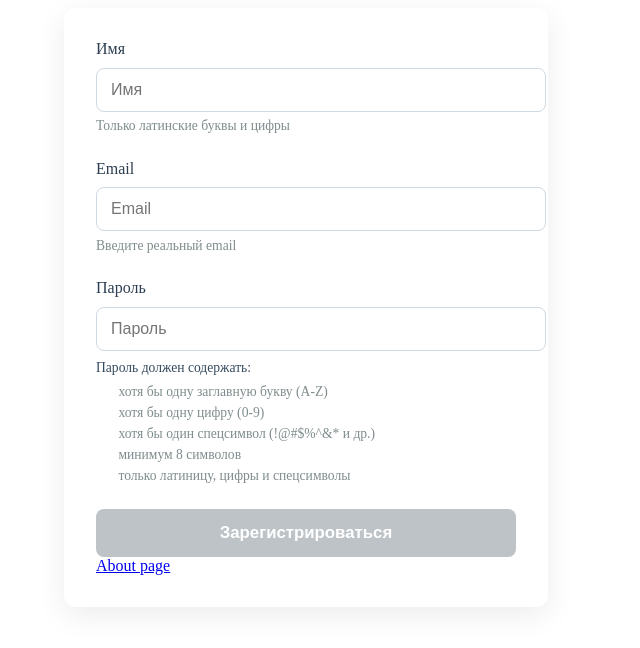
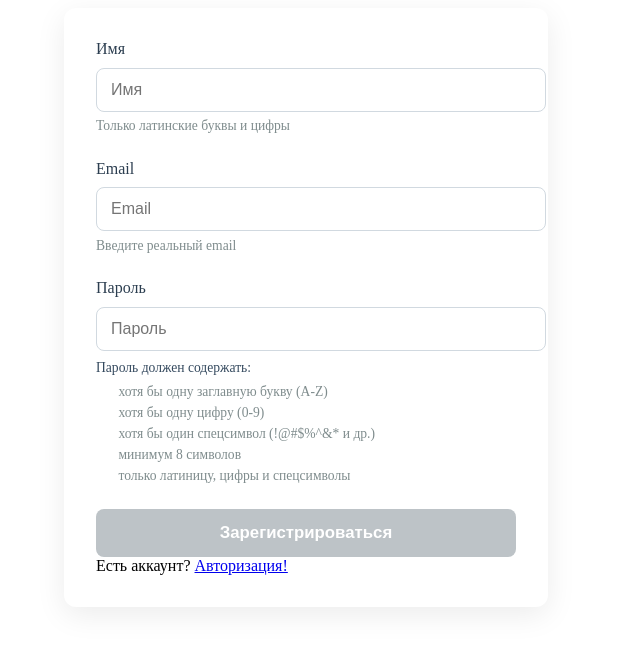
Before and after one commit to K1ra-Python/data-vision-web-app, a Nuxt app: page /register in a window 1280 px wide. Shown: the top 648 px of the page, without its empty margins (334-974 px from the left). Built offline with nearby package versions, Linux system fonts and the light colour scheme.

Commit message:
Изменил с a href на nuxtLink

```diff
--- a/app/components/auth/loginForma.vue
+++ b/app/components/auth/loginForma.vue
@@ -50,7 +50,7 @@
 
       <!-- Ссылка на регистрацию -->
       <div class="form-footer">
-        Нет аккаунта? <a href="/register" class="link">Зарегистрироваться</a>
+        Нет аккаунта? <NuxtLink to="/register">Зарегестрироваться!</NuxtLink>
       </div>
     </form>
   </div>
--- a/app/components/auth/registrForma.vue
+++ b/app/components/auth/registrForma.vue
@@ -79,7 +79,10 @@
       >
         {{ loading ? 'Регистрация...' : 'Зарегистрироваться' }}
       </button>
-      <NuxtLink to="/auth">About page</NuxtLink>
+      <div class="subLink">
+  Есть аккаунт? <NuxtLink to="/auth">Авторизация!</NuxtLink>
+      </div>
+
       <!-- Серверная ошибка -->
       <div v-if="error" class="server-error">
         {{ error }}
```
